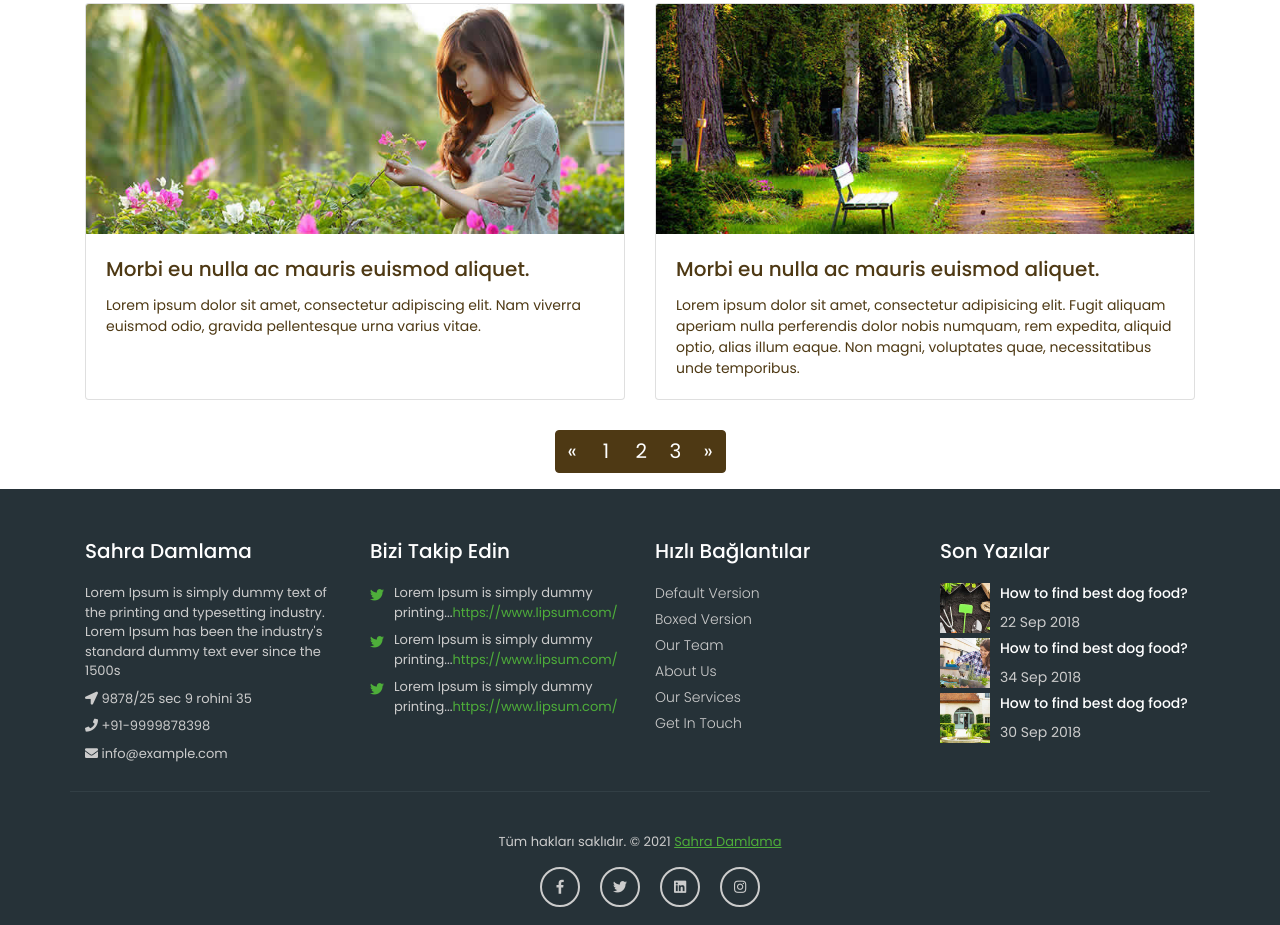
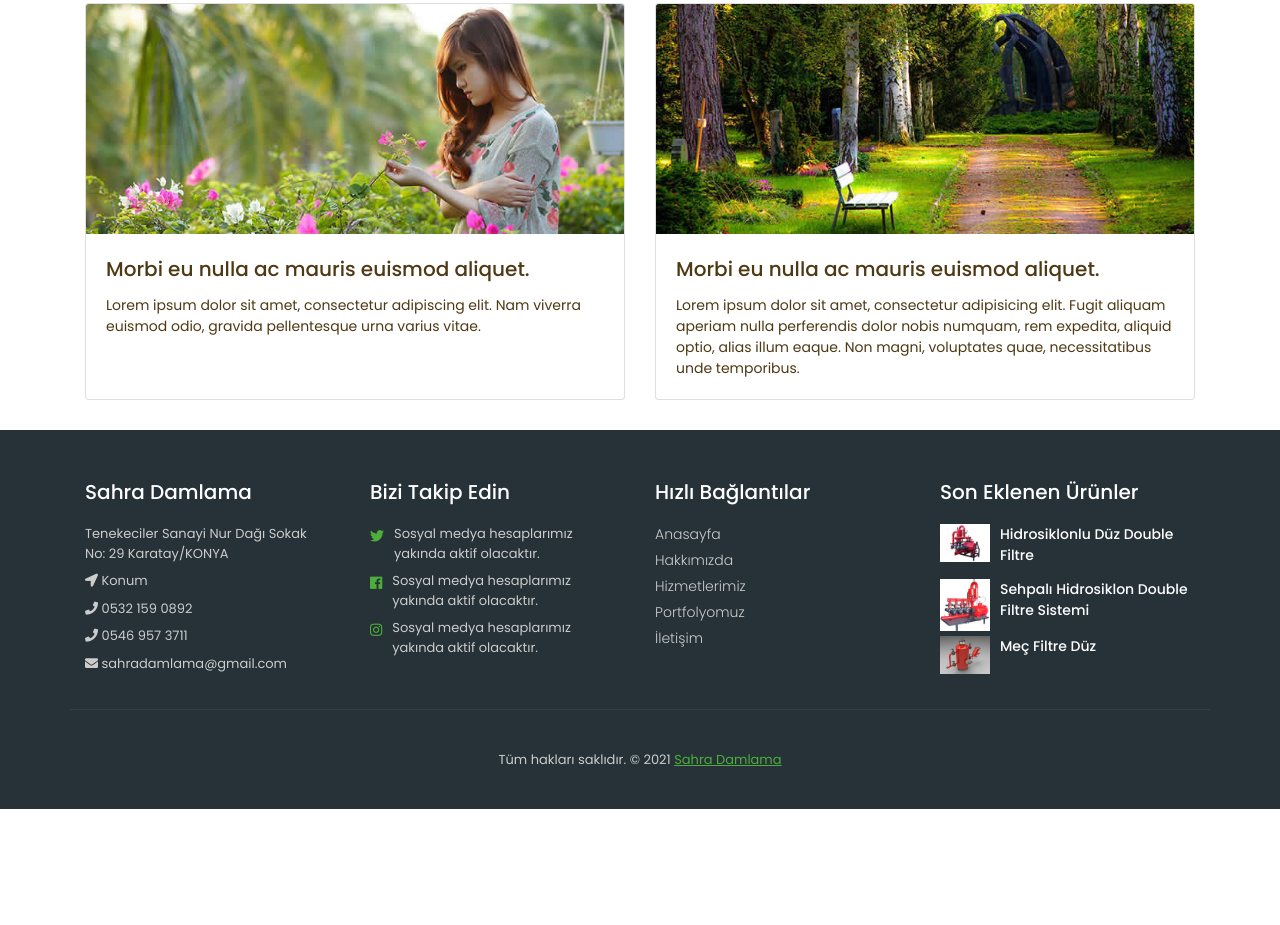
Before and after one commit to sahradamlama/sahradamlama.github.io, a plain HTML site: page portfolio.html in a window 1280 px wide. Shown: the part 1241-2166 px from the top of the page. After the commit the page ends 2050 px from the top, so only its background shows below. Drawn offline with Linux system fonts and the light colour scheme.

Commit message:
düzenlemeler

```diff
--- a/portfolio.html
+++ b/portfolio.html
@@ -3,9 +3,10 @@
   <head>
     <meta charset="utf-8">
     <meta name="viewport" content="width=device-width, initial-scale=1, shrink-to-fit=no">
-	<meta name="description" content="">
+     <meta name="description" content="sahra damlama, filtre, sulama, metal filtre, plastik filtre, filtre sistemleri, damla sulama, kolektör sistemleri, damla, yağmurlama, gübre tankları, otomasyon filtresi">
+     <meta name="keywords" content="sahra damlama, filtre, sulama, metal filtre, plastik filtre, filtre sistemleri, damla sulama, kolektör sistemleri, damla, yağmurlama, gübre tankları, otomasyon filtresi">
     <meta name="author" content="">
-	<title>N & LW Lawn Care - Landscaping Bootstrap4 HTML5 Responsive Template </title>
+    <title>Sahra Damlama - Portfolyomuz</title>
     <!-- Bootstrap core CSS -->
     <link href="vendor/bootstrap/css/bootstrap.min.css" rel="stylesheet">
     <!-- Fontawesome CSS -->
@@ -60,9 +61,9 @@
 		<div class="breadcrumb-main">
 			<ol class="breadcrumb">
 				<li class="breadcrumb-item">
-					<a href="index.html">Home</a>
+					<a href="index.html">Anasayfa</a>
 				</li>
-				<li class="breadcrumb-item active">Portfolio 2</li>
+				<li class="breadcrumb-item active">Portfolyomuz</li>
 			</ol>
 	  </div>
 
@@ -136,8 +137,8 @@
       </div>
       <!-- /.row -->
 
+    <!--
 		<div class="pagination_bar">
-			<!-- Pagination -->
 			<ul class="pagination justify-content-center">
 				<li class="page-item">
 				  <a class="page-link" href="#" aria-label="Previous">
@@ -162,6 +163,7 @@
 				</li>
 			</ul>
 		</div>
+    -->
     </div>
     <!-- /.container -->
 
@@ -172,10 +174,11 @@
              <div class="col-lg-3 col-md-6 col-sm-6 col">
         <h5 class="headin5_amrc col_white_amrc pt2">Sahra Damlama</h5>
         <!--headin5_amrc-->
-        <p class="mb10">Lorem Ipsum is simply dummy text of the printing and typesetting industry. Lorem Ipsum has been the industry's standard dummy text ever since the 1500s</p>
-        <p><i class="fa fa-location-arrow"></i> 9878/25 sec 9 rohini 35 </p>
-        <p><i class="fa fa-phone"></i> +91-9999878398 </p>
-        <p><i class="fa fa fa-envelope"></i> info@example.com </p>
+        <p class="mb10">Tenekeciler Sanayi Nur Dağı Sokak <br>No: 29 Karatay/KONYA</p>
+        <p><i class="fa fa-location-arrow"></i> <a href="https://goo.gl/maps/zzrkdd7TgKqjdZ2PA" style="text-decoration: none; color: #CCC;">Konum</a></p>
+        <p><i class="fa fa-phone"></i> <a href="tel:05321590892" style="text-decoration: none; color: #CCC;">0532 159 0892</a> </p>
+        <p><i class="fa fa-phone"></i> <a href="tel:05469573711" style="text-decoration: none; color: #CCC;">0546 957 3711</a> </p>
+        <p><i class="fa fa fa-envelope"></i> <a href="mailto:sahradamlama@gmail.com" style="text-decoration: none; color: #CCC;">sahradamlama@gmail.com</a> </p>
              </div>
              <div class="col-lg-3 col-md-6 col-sm-6 col">
         <h5 class="headin5_amrc col_white_amrc pt2">Bizi Takip Edin</h5>
@@ -183,15 +186,15 @@
         <ul class="footer_ul2_amrc">
           <li>
             <a href="#"><i class="fab fa-twitter fleft padding-right"></i> </a>
-            <p>Lorem Ipsum is simply dummy printing...<a href="#">https://www.lipsum.com/</a></p>
+            <p>Sosyal medya hesaplarımız yakında aktif olacaktır.</p>
           </li>
           <li>
-            <a href="#"><i class="fab fa-twitter fleft padding-right"></i> </a>
-            <p>Lorem Ipsum is simply dummy printing...<a href="#">https://www.lipsum.com/</a></p>
+            <a href="#"><i class="fab fa-facebook fleft padding-right"></i> </a>
+						<p>Sosyal medya hesaplarımız yakında aktif olacaktır.</p>
           </li>
           <li>
-            <a href="#"><i class="fab fa-twitter fleft padding-right"></i> </a>
-            <p>Lorem Ipsum is simply dummy printing...<a href="#">https://www.lipsum.com/</a></p>
+            <a href="#"><i class="fab fa-instagram fleft padding-right"></i> </a>
+						<p>Sosyal medya hesaplarımız yakında aktif olacaktır.</p>
           </li>
         </ul>
         <!--footer_ul2_amrc ends here-->
@@ -200,44 +203,40 @@
         <h5 class="headin5_amrc col_white_amrc pt2">Hızlı Bağlantılar</h5>
         <!--headin5_amrc-->
         <ul class="footer_ul_amrc">
-          <li><a href="#">Default Version</a></li>
-          <li><a href="#">Boxed Version</a></li>
-          <li><a href="#">Our Team </a></li>
-          <li><a href="#">About Us</a></li>
-          <li><a href="#">Our Services</a></li>
-          <li><a href="#">Get In Touch</a></li>
+          <li><a href="/">Anasayfa</a></li>
+          <li><a href="/about.html">Hakkımızda</a></li>
+          <li><a href="/services.html">Hizmetlerimiz</a></li>
+          <li><a href="/portfolio.html">Portfolyomuz</a></li>
+          <li><a href="/contact.html">İletişim</a></li>
         </ul>
         <!--footer_ul_amrc ends here-->
       </div>
       <div class="col-lg-3 col-md-6 col-sm-6 ">
-        <h5 class="headin5_amrc col_white_amrc pt2">Son Yazılar</h5>
+        <h5 class="headin5_amrc col_white_amrc pt2">Son Eklenen Ürünler</h5>
         <!--headin5_amrc-->
         <ul class="footer_ul_amrc">
           <li class="media">
             <div class="media-left">
-              <img class="img-fluid" src="images/post-img-01.jpg" alt="" />
+              <img class="img-fluid" src="images/hidrosiklondouble.jpeg" alt="" width=72 height=72 />
             </div>
             <div class="media-body">
-              <p>How to find best dog food?</p>
-              <span>22 Sep 2018</span>
+              <p>Hidrosiklonlu Düz Double Filtre</p>
             </div>
           </li>
           <li class="media">
             <div class="media-left">
-              <img class="img-fluid" src="images/post-img-02.jpg" alt="" />
+              <img class="img-fluid" src="images/sehpalihidro.jpeg" alt="" width=72 height=72 />
             </div>
             <div class="media-body">
-              <p>How to find best dog food?</p>
-              <span>34 Sep 2018</span>
+              <p>Sehpalı Hidrosiklon Double Filtre Sistemi</p>
             </div>
           </li>
           <li class="media">
             <div class="media-left">
-              <img class="img-fluid" src="images/post-img-03.jpg" alt="" />
+              <img class="img-fluid" src="images/mecfiltreduz.jpeg" alt="" width=72 height=72 />
             </div>
             <div class="media-body">
-              <p>How to find best dog food?</p>
-              <span>30 Sep 2018</span>
+              <p>Meç Filtre Düz</p>
             </div>
           </li>
         </ul>
@@ -251,10 +250,12 @@
           <p class="copyright text-center">Tüm hakları saklıdır. &copy; 2021 <a href="#">Sahra Damlama</a>
           </p>
           <ul class="social_footer_ul">
+            <!--
       <li><a href="#"><i class="fab fa-facebook-f"></i></a></li>
       <li><a href="#"><i class="fab fa-twitter"></i></a></li>
       <li><a href="#"><i class="fab fa-linkedin"></i></a></li>
       <li><a href="#"><i class="fab fa-instagram"></i></a></li>
+      -->
           </ul>
           <!--social_footer_ul ends here-->
       </div>
```
Also changed, not shown: about.html (+24 -25 lines), contact.html (+25 -27 lines), index.html (+24 -25 lines), services.html (+24 -25 lines), images/hidrosiklondouble.jpeg (added), images/mecfiltreduz.jpeg (added), images/sehpalihidro.jpeg (added). Lines whose indentation alone changed are shown as unchanged.
